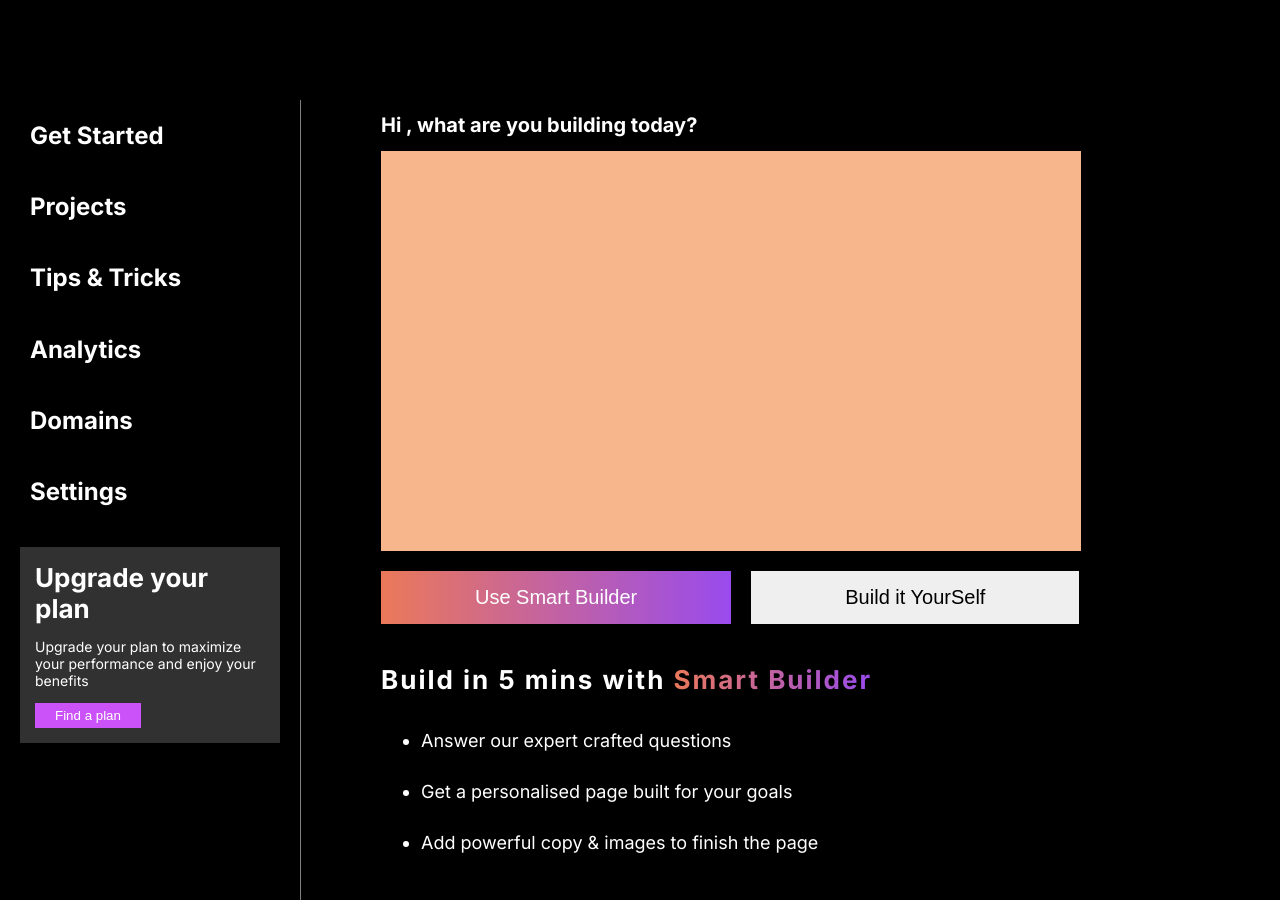
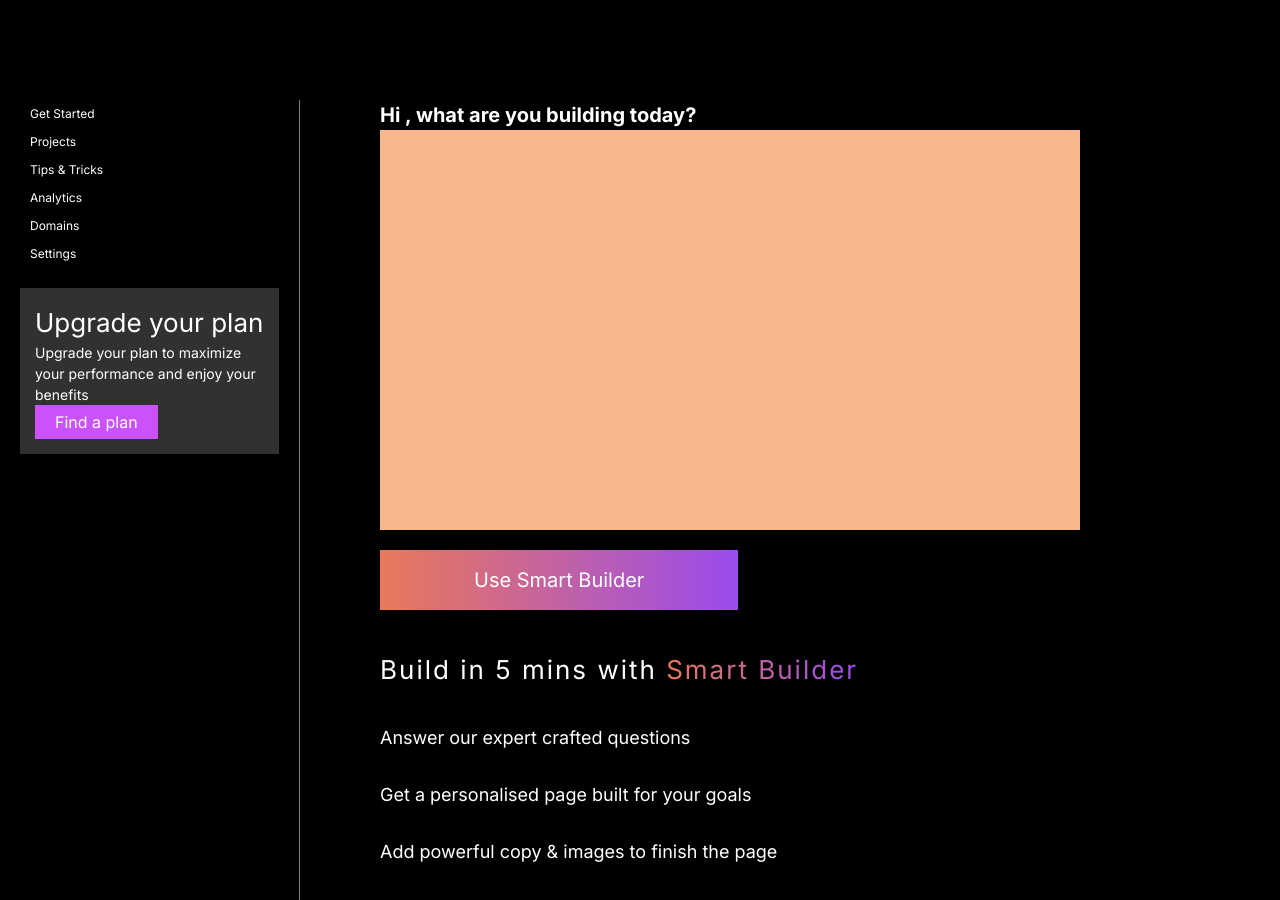
Before and after one commit to vimasa-consulting/website-builder, a React (Create React App) app: page / in a window 1280 px wide. Built offline with nearby package versions, Linux system fonts and the light colour scheme.

Commit message:
tailwind css added

```diff
--- a/package.json
+++ b/package.json
@@ -10,12 +10,15 @@
     "@types/node": "^16.18.38",
     "@types/react": "^18.2.15",
     "@types/react-dom": "^18.2.7",
+    "autoprefixer": "^10.4.14",
     "axios": "^1.4.0",
+    "postcss": "^8.4.27",
     "react": "^18.2.0",
     "react-dom": "^18.2.0",
     "react-router-dom": "^6.14.1",
     "react-scripts": "5.0.1",
     "sass": "^1.63.6",
+    "tailwindcss": "^3.3.3",
     "typescript": "^4.9.5",
     "web-vitals": "^2.1.4"
   },
--- /dev/null
+++ b/postcss.config.js
@@ -0,0 +1,6 @@
+module.exports = {
+  plugins: {
+    tailwindcss: {},
+    autoprefixer: {},
+  },
+}
--- a/src/App.tsx
+++ b/src/App.tsx
@@ -1,5 +1,6 @@
 import AppRouter from "./router"
 import "./App.scss";
+import './tailwind.css';
 
 const App = () => {
   return (
--- /dev/null
+++ b/src/tailwind.css
@@ -0,0 +1,4 @@
+/* src/tailwind.css */
+@import 'tailwindcss/base';
+@import 'tailwindcss/components';
+@import 'tailwindcss/utilities';
--- /dev/null
+++ b/tailwind.config.js
@@ -0,0 +1,8 @@
+/** @type {import('tailwindcss').Config} */
+module.exports = {
+  content: [],
+  theme: {
+    extend: {},
+  },
+  plugins: [],
+}
```
Also changed, not shown: 1 other file (tests, documents, lock files or other folders).
